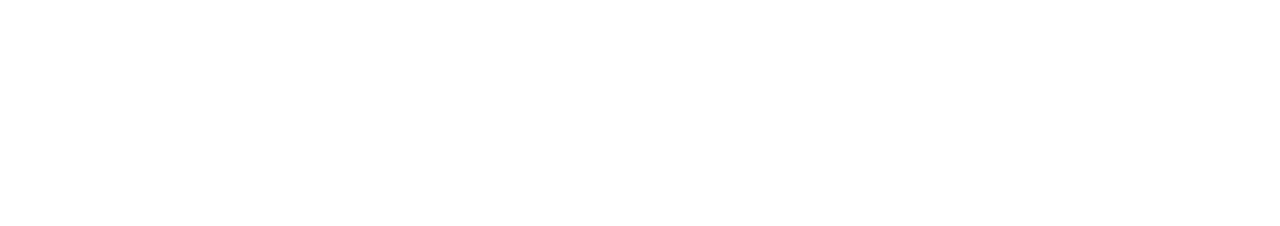
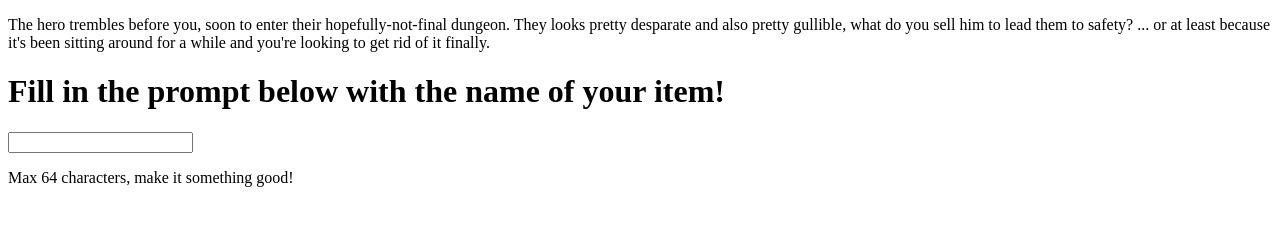
Before and after one commit to Squalm/ShopkeepAndHeroes, a plain HTML site: page index.html in a window 1280 px wide. Drawn offline with Linux system fonts and the light colour scheme.

Commit message:
basic html for item prompt

```diff
--- a/index.html
+++ b/index.html
@@ -11,7 +11,16 @@
 
   <body>
 
-    <!-- SITE GOES HERE -->
+    <div id="itemPrompt">
+
+        <p>The hero trembles before you, soon to enter their hopefully-not-final dungeon. They looks pretty desparate and also pretty gullible, what do you sell him to lead them to safety? ... or at least because it's been sitting around for a while and you're looking to get rid of it finally.</p>
+        <h1>Fill in the prompt below with the name of your item!</h1>
+
+        <input type="text" maxlength="64" id="itemInput">
+
+        <p>Max 64 characters, make it something good!</p>
+
+    </div>
 
     <script src="script.js"></script>
   </body>
```
